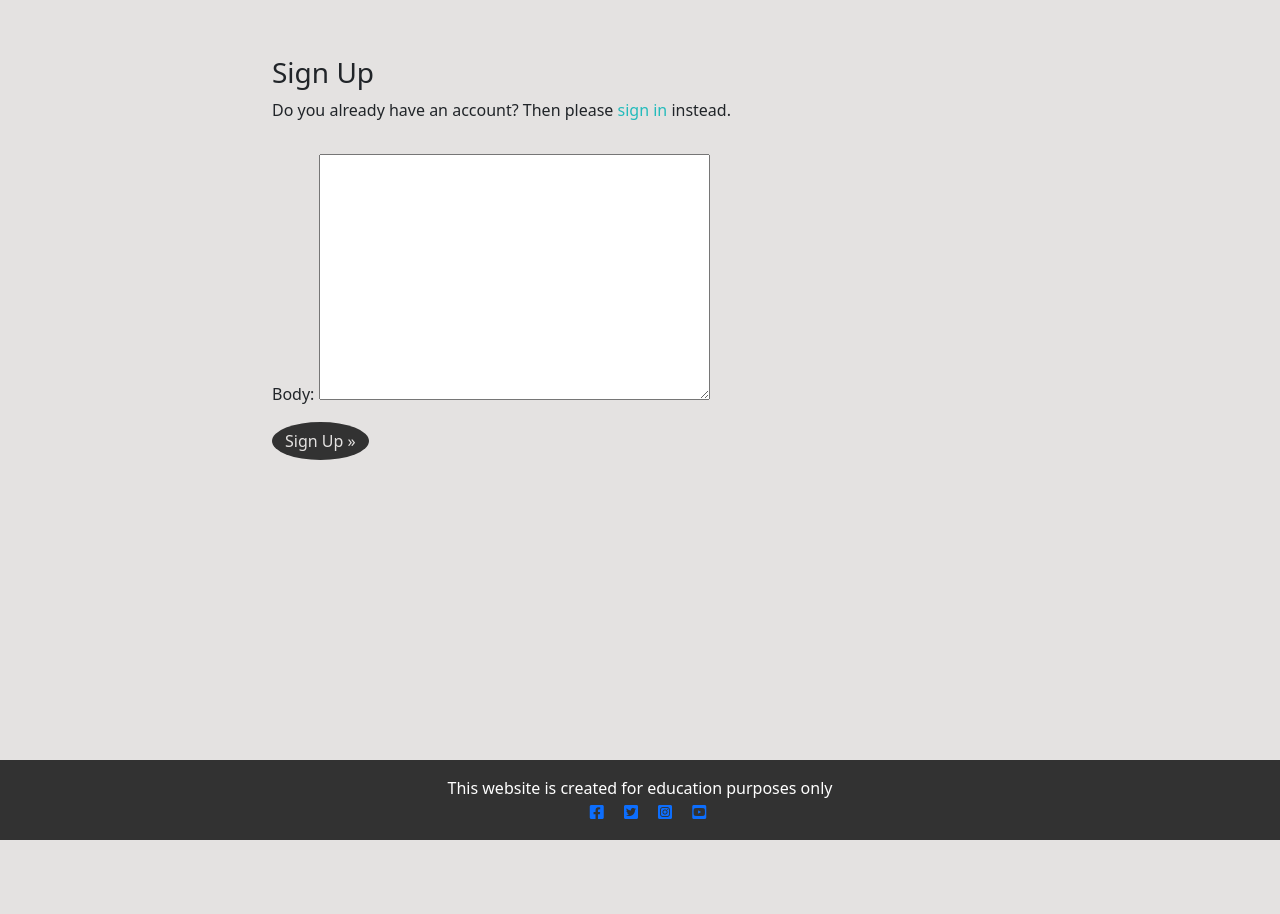
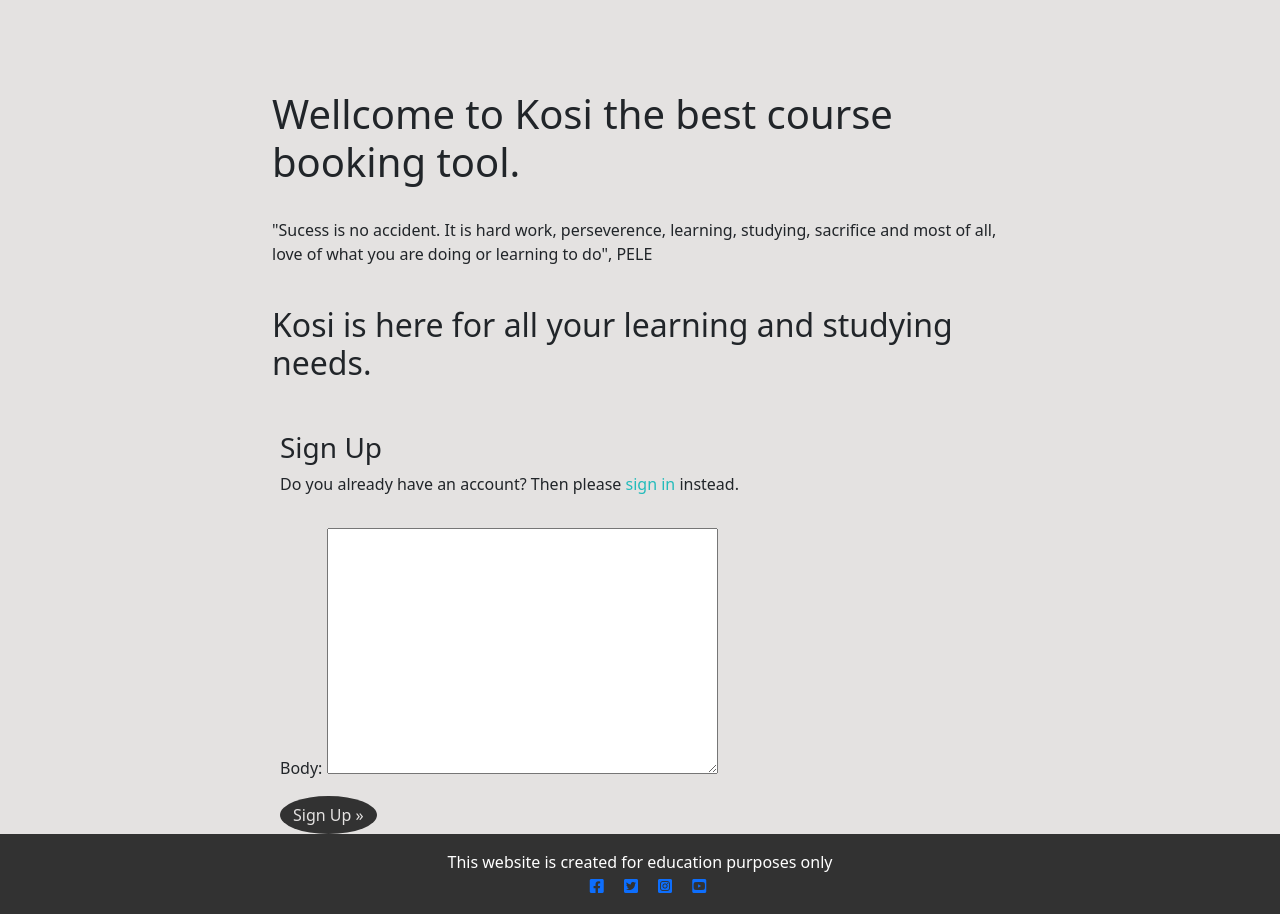
Before and after one commit to Flora-King/Kosi_app, a Django app: template templates/account/signup.html in a window 1280 px wide. Shown: the part 60-974 px from the top of the page. Before the commit the page ends 900 px from the top, so only its background shows below. Run offline with Django 3.2, Linux system fonts and the light colour scheme; the template is opened without the code that fills it: values that come from a table or form of the project are taken from there, others are empty.

Commit message:
Amend content of register page

```diff
--- a/templates/account/login.html
+++ b/templates/account/login.html
@@ -23,8 +23,6 @@
   <div class="row">
     <div class="col-md-8 mt-10 offset-md-2">
       <h3>{% trans "Sign In" %}</h3>
-
-
     <p>{% blocktrans %}To leave a review or add a star to a course, please log in.
     If you have not created an account yet, then
     <a href="{{ signup_url }}">Sign Up</a> first.{% endblocktrans %}</p>
--- a/templates/account/signup.html
+++ b/templates/account/signup.html
@@ -5,6 +5,19 @@
 {% block head_title %}{% trans "Signup" %}{% endblock %}
 
 {% block content %}
+
+<div class="container back-color ">
+  <div class="row">
+    <div class="col-md-8 mt-10 offset-md-2 app-tag justify">
+       <h1>Wellcome to Kosi the best course booking tool.</h1>
+       <br>
+      <p> "Sucess is no accident. It is hard work, perseverence, learning, studying, sacrifice and most of all,
+        love of what you are doing or learning to do", PELE</p>
+        <br>
+      <h2>Kosi is here for all your learning and studying needs.</h2>
+      <br>
+  </div>
+</div>
 <div class="container">
   <div class="row">
     <div class="col-md-8 mt-3 offset-md-2">
--- a/templates/base.html
+++ b/templates/base.html
@@ -27,7 +27,7 @@
     <!-- Navigation -->
     <nav class="navbar navbar-expand-lg fixed-top navbar-dark dark-bg">
         <div class="container-fluid">
-            <a class="navbar-brand" href="{% url 'account_login' %}"><span class="brand">K<span class="red-o">o</span>si<span
+            <a class="navbar-brand" href="{% url 'home' %}"><span class="brand">K<span class="red-o">o</span>si<span
                 class="thin"></span></span></span></a>
             <button class="navbar-toggler" type="button" data-bs-toggle="collapse" data-bs-target="#navbarText"
                 aria-controls="navbarText" aria-expanded="false" aria-label="Toggle navigation">
```
